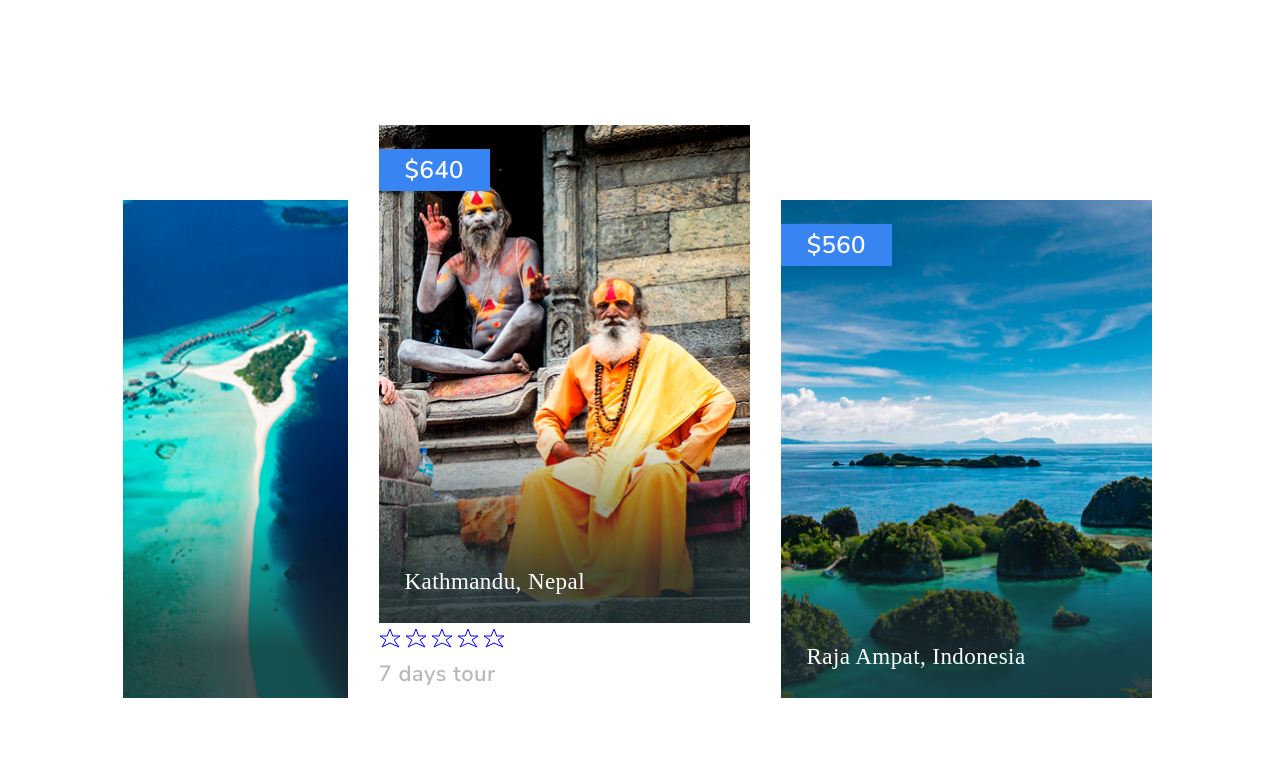
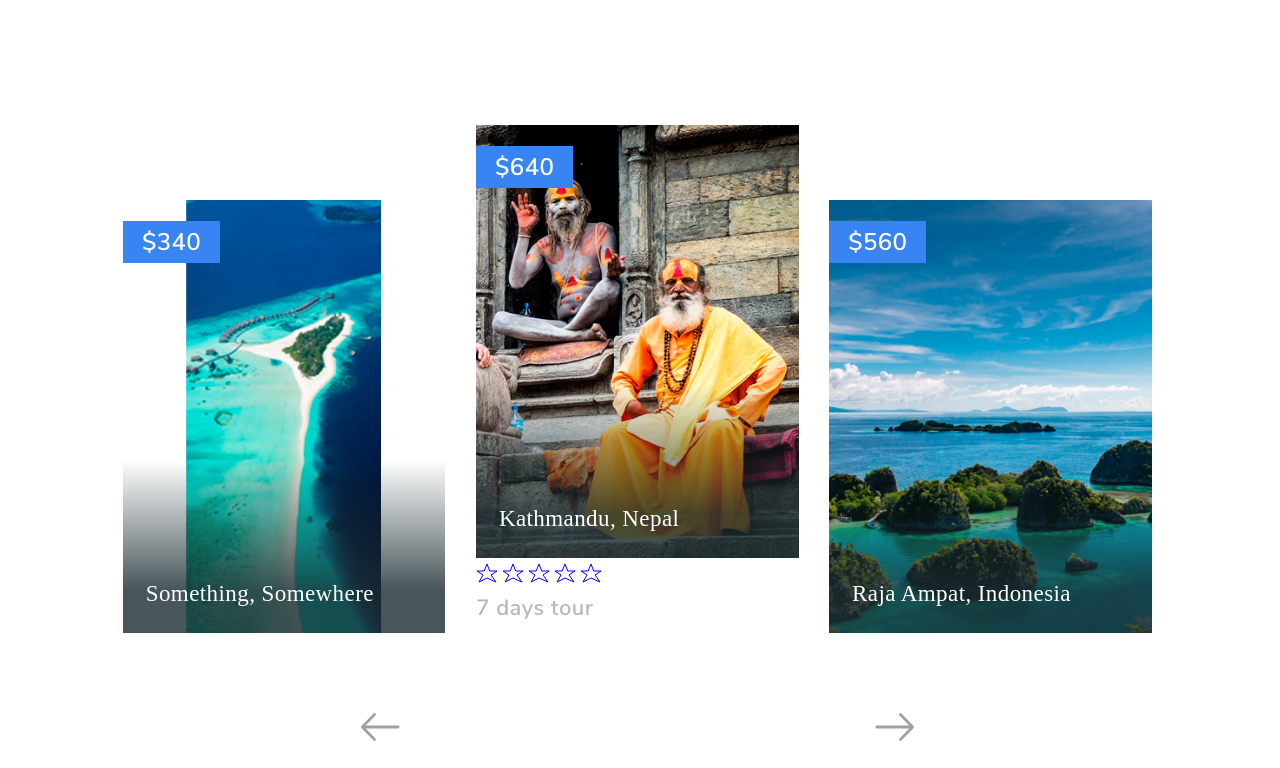
Before and after one commit to GuyFox70/travel, a website: page src/index.html in a window 1280 px wide. Shown: the part 940-1708 px from the top of the page. Drawn offline with Linux system fonts and the light colour scheme; files that its build step writes are made by us from their sources; files whose address does not match are found by name; a web font is replaced by a local one.

Commit message:
feat: added an opportunity to switch images for slider in the top of page

```diff
--- a/src/css/gallery_amazing.css
+++ b/src/css/gallery_amazing.css
@@ -5,8 +5,8 @@
 }
 
 .gallery-amazing__slider {
-   display: flex;
-   margin-left: -1%;
+    display: flex;
+    margin-left: -15%;
 }
 
 .gallery-amazing__image {
@@ -28,8 +28,10 @@
     position: relative;
 }
 
-.gallery-amazing__image .container > p,
-.gallery-amazing__image > p {
+.gallery-amazing__image .container .name-tour,
+.gallery-amazing__image .name-tour {
+    padding-right: 5px;
+    box-sizing: border-box;
     z-index: 2;
     position: absolute;
     bottom: 4%;
@@ -98,6 +100,7 @@
     fill: rgb(160, 160, 160);
     margin-right: 65px;
     cursor: pointer;
+    transition: opacity .3s ease;
 }
 
 .gallery-amazing__arrows__right {
@@ -105,6 +108,16 @@
     height: 28px;
     fill-rule: evenodd;
     fill: rgb(160, 160, 160);
+    cursor: pointer;
+    transition: opacity .3s ease;
+}
+
+.gallery-amazing__arrows__left:hover,
+.gallery-amazing__arrows__right:hover {
     opacity: 0.5;
+    transition: opacity .3s ease;
+}
+
+.star {
     cursor: pointer;
 }
--- a/src/index.html
+++ b/src/index.html
@@ -72,7 +72,11 @@
 
                         <div class="gallery-amazing__image">
 
-                            <img src="img/island.png" alt="island">
+                            <img src="" alt="island">
+
+                            <p class="name-tour">Kathmandu, Nepal</p>
+
+                            <span class="price"></span>
 
                             <div class="curtain"></div>
 
@@ -82,11 +86,11 @@
 
                             <div class="container">
 
-                                <img src="img/monk.png" alt="monk">
+                                <img src="" alt="monk">
 
-                                <p>Kathmandu, Nepal</p>
+                                <p class="name-tour">Kathmandu, Nepal</p>
 
-                                <span class="price">$640</span>
+                                <span class="price"></span>
 
                                 <div class="curtain"></div>
 
@@ -134,11 +138,11 @@
 
                         <div class="gallery-amazing__image">
 
-                            <img src="img/islands.png" alt="islands">
+                            <img src="" alt="islands">
 
-                            <p>Raja Ampat, Indonesia</p>
+                            <p class="name-tour">Raja Ampat, Indonesia</p>
 
-                            <span class="price">$560</span>
+                            <span class="price"></span>
 
                             <div class="curtain"></div>
 
@@ -546,6 +550,6 @@
 
         </footer>
     </div>
-    <!-- <script src="js/scroll.js"></script> -->
+    <script src="js/slider_top.js"></script>
 </body>
 </html>
--- /dev/null
+++ b/src/js/slider_top.js
@@ -0,0 +1,69 @@
+!function() {
+    const arrows = document.querySelectorAll('.gallery-amazing__arrows__left, .gallery-amazing__arrows__right');
+    const container = document.querySelector('.gallery-amazing__slider');
+    const img_tags = container.querySelectorAll('img');
+    const costs = container.querySelectorAll('.price');
+    const tours = container.querySelectorAll('.name-tour');
+
+
+
+    const images_link = ['img/big_island.png', 'img/monk.png', 'img/islands.png'];
+    const prices = ['$340', '$640', '$560'];
+    const name_tour = ['Something, Somewhere', 'Kathmandu, Nepal', 'Raja Ampat, Indonesia'];
+
+    setImages(img_tags, images_link);
+    setPrice(costs, prices);
+    setText(tours, name_tour);
+
+    for (let arrow of arrows) {
+        arrow.addEventListener('click', function() {
+
+            if (this.className.baseVal == 'gallery-amazing__arrows__left') {
+
+                images_link.push(images_link.shift());
+                prices.push(prices.shift());
+                name_tour.push(name_tour.shift());
+
+                setImages(img_tags, images_link);
+                setPrice(costs, prices);
+                setText(tours, name_tour);
+
+            } else {
+
+                images_link.unshift(images_link.pop());
+                prices.unshift(prices.pop());
+                name_tour.unshift(name_tour.pop());
+
+                setImages(img_tags, images_link);
+                setPrice(costs, prices);
+                setText(tours, name_tour);
+
+            }
+        });
+    }
+
+    function setImages(elements, images) {
+        for (let i = 0; i < images.length; i++) {
+
+            elements[i].setAttribute('src', images[i]);
+            elements[i].setAttribute('data-number', i);
+
+        }
+    }
+
+    function setPrice(elements, prices) {
+        for (let i = 0; i < prices.length; i++) {
+
+            elements[i].innerHTML = prices[i];
+
+        }
+    }
+
+    function setText(elements, text) {
+        for (let i = 0; i < text.length; i++) {
+
+            elements[i].innerHTML = text[i];
+
+        }
+    }
+}();
```
Also changed, not shown: build/css/style.css, build/img/big_island.png (added), build/index.html, build/js/slider_top.js (added), src/img/big_island.png (added).
